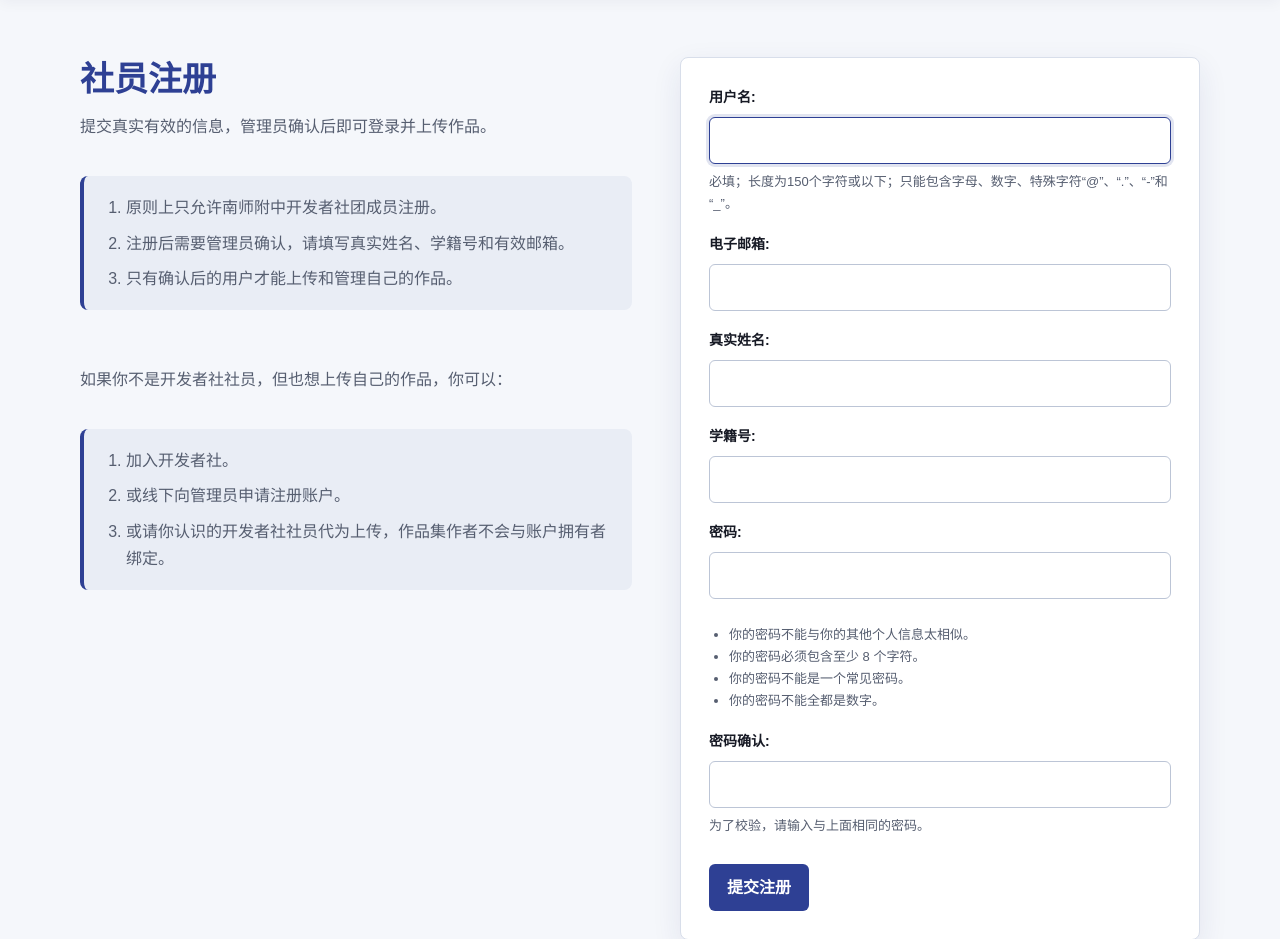
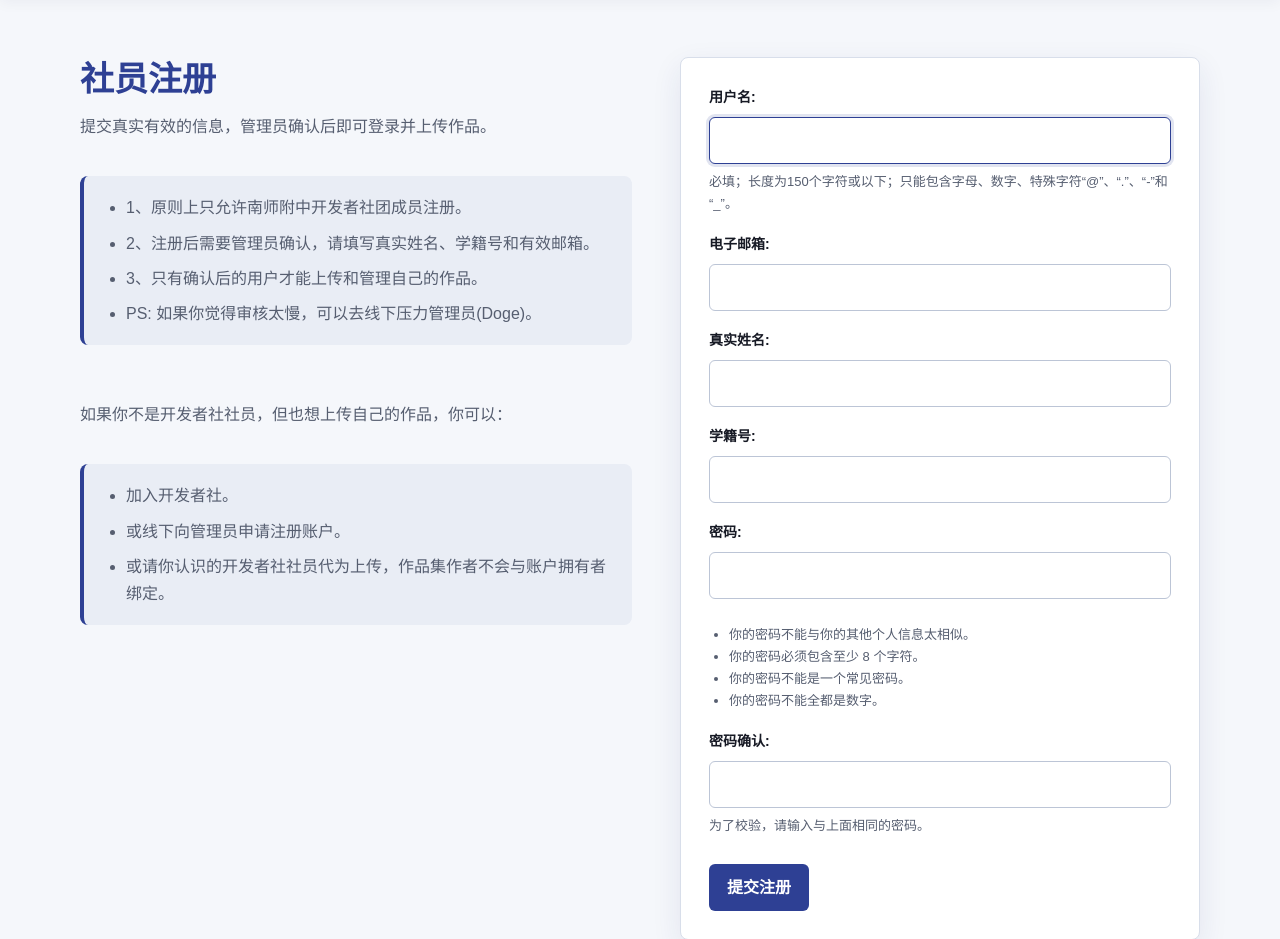
Before and after one commit to ALAN-yichihann/Developer-Club-New-Website, a Django app: page /users/register/ in a window 1280 px wide. Shown: the part 73-1012 px from the top of the page. Run offline with Django 5.2, Linux system fonts and the light colour scheme.

Commit message:
添加审核提示

```diff
--- a/products/templates/products/my_single_series.html
+++ b/products/templates/products/my_single_series.html
@@ -23,6 +23,7 @@
       <p>当前有 {{ pending_product_count }} 个作品尚未审核。</p>
       {% if pending_product_count > 0 %}
         <p>审核完成后，作品会显示在下方列表中。</p>
+        <p>PS: 如果觉得审核太慢，可以去线下压力管理员(Doge)。</p>
       {% endif %}
     </div>
 
--- a/products/templates/products/my_works.html
+++ b/products/templates/products/my_works.html
@@ -17,6 +17,7 @@
       <p>当前有 {{ pending_series_count }} 个作品集尚未审核。</p>
       {% if pending_series_count > 0 %}
         <p>审核完成后，作品集会显示在这里。</p>
+        <p>PS: 如果觉得审核太慢，可以去线下压力管理员(Doge)。</p>
       {% endif %}
     </div>
 
--- a/products/templates/products/series_added.html
+++ b/products/templates/products/series_added.html
@@ -10,6 +10,7 @@
     </header>
     <div class="status-panel">
       <p>作品集正在等待管理员审核。</p>
+      <p>PS: 如果觉得审核太慢，可以去线下压力管理员(Doge)。</p>
     </div>
     <div class="page-actions">
       <a class="button button-secondary" href="{% url 'products:my_works' %}">返回我的作品</a>
--- a/users/templates/registration/login.html
+++ b/users/templates/registration/login.html
@@ -8,6 +8,8 @@
       <header class="page-header">
         <h1>社员登录</h1>
         <p>使用用户名和密码登录。账户需由管理员确认后才能使用。</p>
+        <p>经过确认的账户才能上传作品。</p>
+        <p>PS: 如果你觉得审核太慢，可以去线下压力管理员(Doge)。</p>
       </header>
 
       <form class="form-shell" method="POST" action="{% url 'users:login' %}">
--- a/users/templates/registration/register.html
+++ b/users/templates/registration/register.html
@@ -12,11 +12,12 @@
         </header>
 
         <div class="notice">
-          <ol class="info-list">
-            <li>原则上只允许南师附中开发者社团成员注册。</li>
-            <li>注册后需要管理员确认，请填写真实姓名、学籍号和有效邮箱。</li>
-            <li>只有确认后的用户才能上传和管理自己的作品。</li>
-          </ol>
+          <ul class="info-list">
+            <li>1、原则上只允许南师附中开发者社团成员注册。</li>
+            <li>2、注册后需要管理员确认，请填写真实姓名、学籍号和有效邮箱。</li>
+            <li>3、只有确认后的用户才能上传和管理自己的作品。</li>
+            <li>PS: 如果你觉得审核太慢，可以去线下压力管理员(Doge)。</li>
+          </ul>
         </div>
 
         <section class="register-alternative">
@@ -25,11 +26,11 @@
           </header>
 
           <div class="notice">
-            <ol class="info-list">
+            <ul class="info-list">
               <li>加入开发者社。</li>
               <li>或线下向管理员申请注册账户。</li>
               <li>或请你认识的开发者社社员代为上传，作品集作者不会与账户拥有者绑定。</li>
-            </ol>
+            </ul>
           </div>
         </section>
       </div>
--- a/users/templates/registration/register_pending.html
+++ b/users/templates/registration/register_pending.html
@@ -10,6 +10,7 @@
     </header>
     <div class="status-panel">
       <p>注册申请已提交，请等待管理员确认。</p>
+      <p>PS: 如果你觉得审核太慢，可以去线下压力管理员(Doge)。</p>
     </div>
     <div class="page-actions">
       <a class="button button-secondary" href="{% url 'website_index:index' %}">返回首页</a>
```
Also changed, not shown: db.sqlite3.
